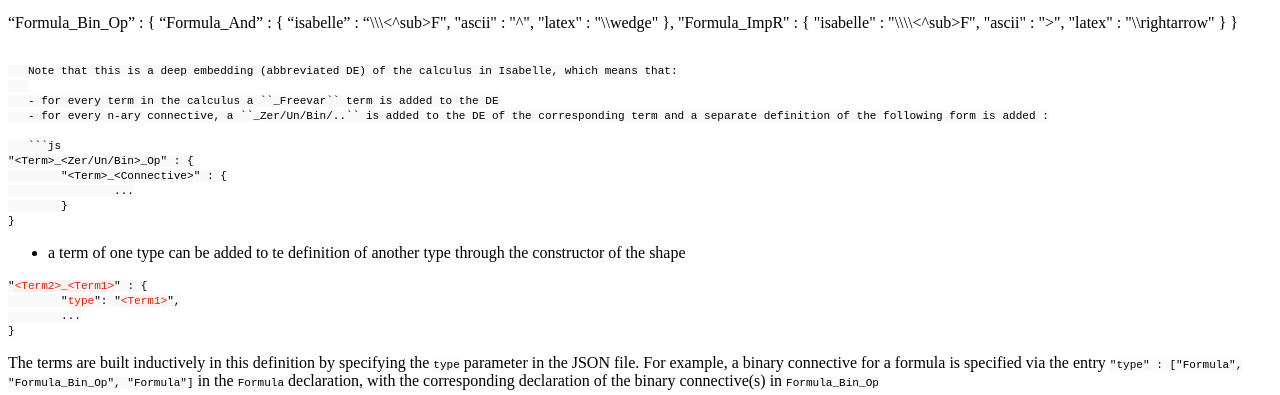
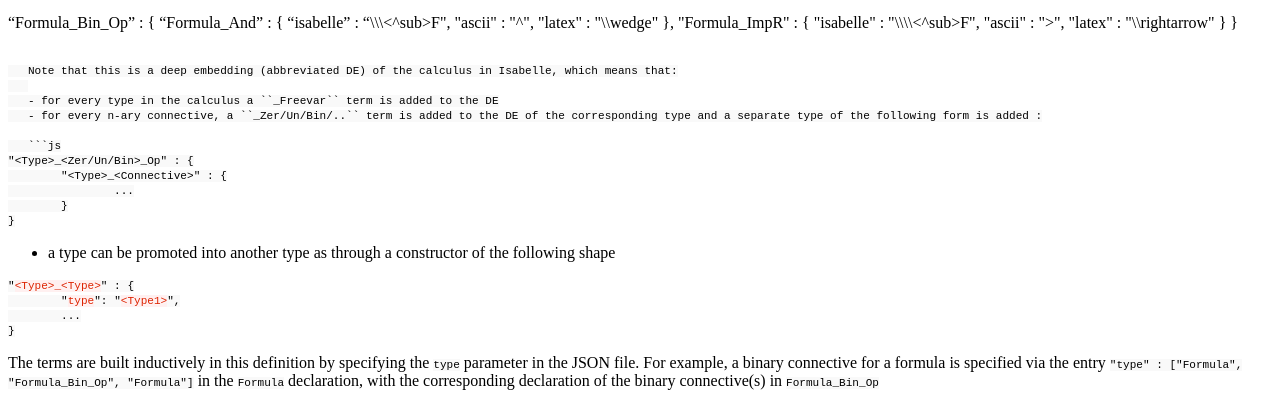
Before and after one commit to goodlyrottenapple/calculus-toolbox, a Jekyll site: the page built from _posts/2015-04-06-introduction.md, in a window 1280 px wide. Shown: the part 767-1162 px from the top of the page. Built offline with Jekyll 4.4.1, drawn with Linux system fonts in a browser that asks for light colours; Markdown is read by kramdown in place of the engine named in the settings; a style sheet for code colours, icons or effects is not loaded.

Commit message:
Update 2015-04-06-introduction.md

````diff
--- a/_posts/2015-04-06-introduction.md
+++ b/_posts/2015-04-06-introduction.md
@@ -84,21 +84,21 @@ To get started quickly, this tutorial will guide you through the process of gene
 
    Note that this is a deep embedding (abbreviated DE) of the calculus in Isabelle, which means that:
 
-   - for every term in the calculus a ``_Freevar`` term is added to the DE
-   - for every n-ary connective, a ``_Zer/Un/Bin/..`` is added to the DE of the corresponding term and a separate definition of the following form is added :
+   - for every type in the calculus a ``_Freevar`` term is added to the DE
+   - for every n-ary connective, a ``_Zer/Un/Bin/..`` term is added to the DE of the corresponding type and a separate type of the following form is added :
 
    ```js
-"<Term>_<Zer/Un/Bin>_Op" : {
-	"<Term>_<Connective>" : {
+"<Type>_<Zer/Un/Bin>_Op" : {
+	"<Type>_<Connective>" : {
 		...
 	}
 }
    ```
-   - a term of one type can be added to te definition of another type through the constructor of the shape
+   - a type can be promoted into another type as through a constructor of the following shape
 
    ```js
-"<Term2>_<Term1>" : {
-	"type": "<Term1>",
+"<Type>_<Type>" : {
+	"type": "<Type1>",
 	...
 }
    ```
````
